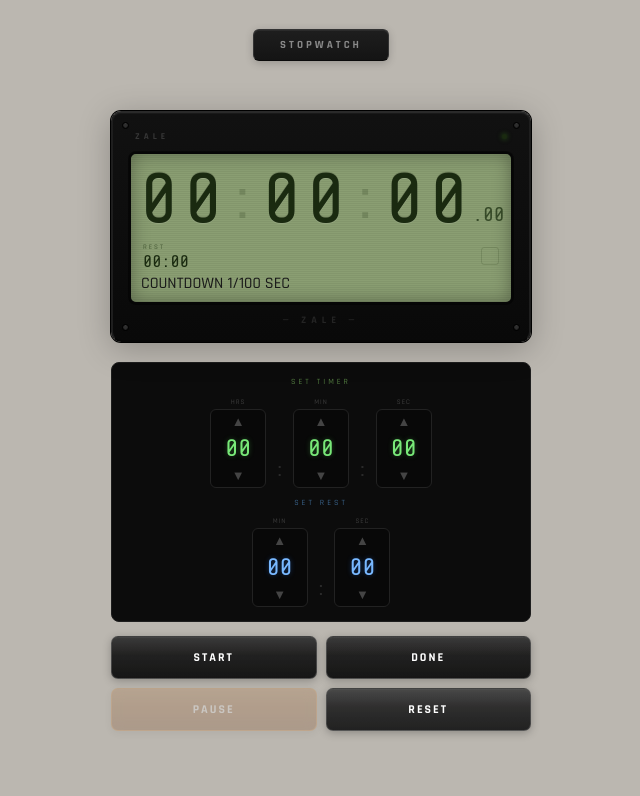
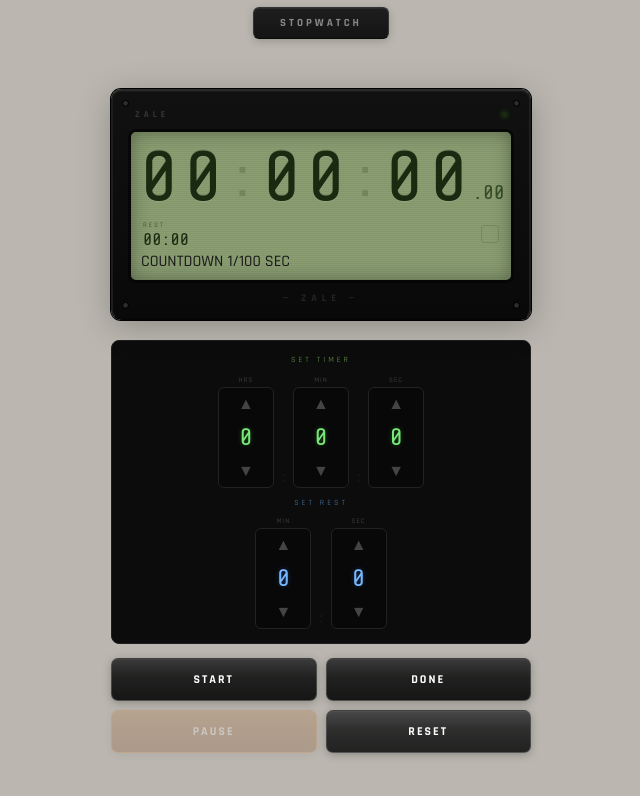
Before and after one commit to zlee30/boxing-timer, a plain HTML site: page index.html in a window 1280 px wide. Both pictures are taken after a click on the button "SET". Shown: the whole page, without its empty margins (319-959 px from the left). Drawn offline with nearby package versions, Linux system fonts and the light colour scheme.

Commit message:
Add files via upload

```diff
--- a/app.js
+++ b/app.js
@@ -58,6 +58,18 @@
   });
 }
 
+function clearOnFocus(el) {
+  el.value = '';
+}
+
+function clampVal(el, min, max) {
+  var v = parseInt(el.value);
+  if (isNaN(v) || el.value === '') v = 0;
+  if (v < min) v = min;
+  if (v > max) v = max;
+  el.value = v;
+}
+
 /* ── Mode switch ── */
 var currentMode = 'timer';
 
@@ -95,12 +107,14 @@
 var pmax = { ph: 23, pm: 59, ps: 59, rm: 59, rs: 59 };
 
 function adj(id, dir) {
-  var v  = pv[id] + dir;
+  var el = document.getElementById(id);
+  var v  = parseInt(el.value) || 0;
   var mx = pmax[id];
+  v += dir;
   if (v < 0)  v = mx;
   if (v > mx) v = 0;
-  pv[id] = v;
-  document.getElementById(id).textContent = pad(v);
+  pv[id]   = v;
+  el.value = v;
 }
 
 function tSetToggle() {
@@ -108,6 +122,7 @@
   setting = !setting;
   var pickerEl = document.getElementById('pickersEl');
   var setBtn   = document.getElementById('tSetBtn');
+
   if (setting) {
     pickerEl.classList.add('show');
     setBtn.textContent = 'DONE';
@@ -118,13 +133,20 @@
     var rs = Math.floor((rTotal % 60000)   / 1000);
     pv = { ph: h, pm: m, ps: s, rm: rm, rs: rs };
     ['ph','pm','ps','rm','rs'].forEach(function (id) {
-      document.getElementById(id).textContent = pad(pv[id]);
+      document.getElementById(id).value = pv[id];
     });
+
   } else {
+    /* ── THIS } WAS MISSING — it closes the else block ── */
     pickerEl.classList.remove('show');
     setBtn.textContent = 'SET';
-    tTotal = (pv.ph * 3600 + pv.pm * 60 + pv.ps) * 1000;
-    rTotal = (pv.rm * 60 + pv.rs) * 1000;
+    var ph = parseInt(document.getElementById('ph').value) || 0;
+    var pm = parseInt(document.getElementById('pm').value) || 0;
+    var ps = parseInt(document.getElementById('ps').value) || 0;
+    var rm2 = parseInt(document.getElementById('rm').value) || 0;
+    var rs2 = parseInt(document.getElementById('rs').value) || 0;
+    tTotal = (ph * 3600 + pm * 60 + ps) * 1000;
+    rTotal = (rm2 * 60 + rs2) * 1000;
     tRem   = tTotal;
     rRem   = rTotal;
     updateTimerDisplay(tTotal);
@@ -144,11 +166,11 @@
     isRest   = false;
     if (!tRem || tRem <= 0) tRem = tTotal;
 
-    startBtn.textContent = 'STOP';
+    startBtn.textContent   = 'STOP';
     startBtn.style.cssText = 'background:linear-gradient(180deg,rgba(160,20,20,0.95),rgba(120,10,10,0.98));border-color:rgba(220,40,40,0.7);color:#fff;';
-    prBtn.disabled       = false;
-    prBtn.textContent    = 'PAUSE';
-    prBtn.style.cssText  = 'background:linear-gradient(180deg,rgba(160,80,10,0.95),rgba(120,55,5,0.98));border-color:rgba(220,120,20,0.7);color:#fff;';
+    prBtn.disabled         = false;
+    prBtn.textContent      = 'PAUSE';
+    prBtn.style.cssText    = 'background:linear-gradient(180deg,rgba(160,80,10,0.95),rgba(120,55,5,0.98));border-color:rgba(220,120,20,0.7);color:#fff;';
 
     colonsOn();
     startBeep();
@@ -181,11 +203,11 @@
   } else {
     clearInterval(tIv);
     tRunning = false; tPaused = false; isRest = false;
-    startBtn.textContent = 'START';
+    startBtn.textContent   = 'START';
     startBtn.style.cssText = '';
-    prBtn.disabled       = true;
-    prBtn.textContent    = 'PAUSE';
-    prBtn.style.cssText  = 'background:linear-gradient(180deg,rgba(160,80,10,0.95),rgba(120,55,5,0.98));border-color:rgba(220,120,20,0.7);color:#fff;';
+    prBtn.disabled         = true;
+    prBtn.textContent      = 'PAUSE';
+    prBtn.style.cssText    = 'background:linear-gradient(180deg,rgba(160,80,10,0.95),rgba(120,55,5,0.98));border-color:rgba(220,120,20,0.7);color:#fff;';
     tRem = tTotal; rRem = rTotal;
     updateTimerDisplay(tTotal);
     updateRestDisplay(rTotal);
@@ -201,7 +223,6 @@
   var prBtn = document.getElementById('tPRBtn');
   if (tPaused) {
     prBtn.textContent   = 'RESUME';
-    /* ── force green with inline style so nothing can override it ── */
     prBtn.style.cssText = 'background:linear-gradient(180deg,rgba(80,100,60,0.95),rgba(55,75,35,0.98));border-color:rgba(138,158,114,0.6);color:#fff;';
     ['tC1','tC2'].forEach(function (id) {
       var el = document.getElementById(id);
@@ -211,7 +232,6 @@
     beep(440, 0.08, 0.25);
   } else {
     prBtn.textContent   = 'PAUSE';
-    /* ── back to orange ── */
     prBtn.style.cssText = 'background:linear-gradient(180deg,rgba(160,80,10,0.95),rgba(120,55,5,0.98));border-color:rgba(220,120,20,0.7);color:#fff;';
     ['tC1','tC2'].forEach(function (id) {
       var el = document.getElementById(id);
@@ -222,7 +242,6 @@
   }
 }
 
-/* ── TIMER RESET ── */
 function tReset() {
   if (tIv) clearInterval(tIv);
   tRunning = false; tPaused = false; isRest = false;
@@ -304,10 +323,10 @@
   var lapBtn   = document.getElementById('swLapBtn');
   var colon    = document.getElementById('swCol');
   if (!swRunning) {
-    swRunning = true;
+    swRunning              = true;
     startBtn.textContent   = 'STOP';
     startBtn.style.cssText = 'background:linear-gradient(180deg,rgba(160,20,20,0.95),rgba(120,10,10,0.98));border-color:rgba(220,40,40,0.7);color:#fff;';
-    lapBtn.disabled = false;
+    lapBtn.disabled        = false;
     colon.classList.remove('off');
     startBeep();
     var last = performance.now();
@@ -318,11 +337,11 @@
       updateSwDisplay(swElapsed);
     }, 16);
   } else {
-    swRunning = false;
+    swRunning              = false;
     clearInterval(swIv);
     startBtn.textContent   = 'START';
     startBtn.style.cssText = '';
-    lapBtn.disabled = true;
+    lapBtn.disabled        = true;
     colon.classList.add('off');
     beep(440, 0.1, 0.25);
   }
@@ -337,7 +356,6 @@
   renderLaps();
 }
 
-/* ── STOPWATCH RESET ── */
 function swReset() {
   if (swIv) clearInterval(swIv);
   swRunning  = false;
@@ -351,7 +369,7 @@
   lapBtn.disabled        = true;
   document.getElementById('swCol').classList.add('off');
   document.getElementById('lapsWrap').style.display = 'none';
-  document.getElementById('lapsList').innerHTML = '';
+  document.getElementById('lapsList').innerHTML     = '';
   updateSwDisplay(0);
   beep(440, 0.1, 0.2);
 }
--- a/index.html
+++ b/index.html
@@ -80,7 +80,7 @@
       <div class="pick-lbl">Hrs</div>
       <div class="picker">
         <button class="pu" onclick="adj('ph', 1)">▲</button>
-            <div class="pv" id="ph">00</div>
+        <input class="pv" id="ph" type="number" min="0" max="23" value="0" inputmode="numeric" pattern="[0-9]*" onfocus="clearOnFocus(this)" onblur="clampVal(this,0,23)">
         <button class="pd" onclick="adj('ph', -1)">▼</button>
       </div>
     </div>
@@ -89,7 +89,7 @@
       <div class="pick-lbl">Min</div>
       <div class="picker">
         <button class="pu" onclick="adj('pm', 1)">▲</button>
-            <div class="pv" id="pm">00</div>
+        <input class="pv" id="pm" type="number" min="0" max="59" value="0" inputmode="numeric" pattern="[0-9]*" onfocus="clearOnFocus(this)" onblur="clampVal(this,0,59)">
         <button class="pd" onclick="adj('pm', -1)">▼</button>
       </div>
     </div>
@@ -98,7 +98,7 @@
       <div class="pick-lbl">Sec</div>
       <div class="picker">
         <button class="pu" onclick="adj('ps', 1)">▲</button>
-            <div class="pv" id="ps">00</div>
+        <input class="pv" id="ps" type="number" min="0" max="59" value="0" inputmode="numeric" pattern="[0-9]*" onfocus="clearOnFocus(this)" onblur="clampVal(this,0,59)">
         <button class="pd" onclick="adj('ps', -1)">▼</button>
       </div>
     </div>
@@ -110,7 +110,7 @@
       <div class="pick-lbl">Min</div>
       <div class="picker">
         <button class="pu" onclick="adj('rm', 1)">▲</button>
-            <div class="pv bl" id="rm">00</div>
+        <input class="pv bl" id="rm" type="number" min="0" max="59" value="0" inputmode="numeric" pattern="[0-9]*" onfocus="clearOnFocus(this)" onblur="clampVal(this,0,59)">
         <button class="pd" onclick="adj('rm', -1)">▼</button>
       </div>
     </div>
@@ -119,13 +119,12 @@
       <div class="pick-lbl">Sec</div>
       <div class="picker">
         <button class="pu" onclick="adj('rs', 1)">▲</button>
-            <div class="pv bl" id="rs">00</div>
+        <input class="pv bl" id="rs" type="number" min="0" max="59" value="0" inputmode="numeric" pattern="[0-9]*" onfocus="clearOnFocus(this)" onblur="clampVal(this,0,59)">
         <button class="pd" onclick="adj('rs', -1)">▼</button>
       </div>
     </div>
   </div>
-    </div><!-- end pickers -->
-
+</div>
     <!-- Timer buttons -->
 <div class="btn-row-2">
   <button class="gb gs" id="tStartBtn" onclick="tStartStop()">START</button>
--- a/style.css
+++ b/style.css
@@ -310,9 +310,9 @@
   background: none;
   border: none;
   width: 100%;
-  padding: 5px;
+  padding: 8px;
   color: #444;
-  font-size: 13px;
+  font-size: 16px;
   cursor: pointer;
   line-height: 1;
   transition: all 0.13s;
@@ -326,19 +326,22 @@
   font-size: 24px;
   color: #78e878;
   text-shadow: 0 0 5px rgba(80,200,80,0.35);
-  padding: 2px 0;
+  padding: 4px 0;
   text-align: center;
-  min-width: 2ch;
+  width: 100%;
+  background: none;
+  border: none;
+  outline: none;
+  -moz-appearance: textfield;
+}
+/* hide browser spin arrows */
+.pv::-webkit-inner-spin-button,
+.pv::-webkit-outer-spin-button {
+  -webkit-appearance: none;
 }
 .pv.bl {
   color: #78b8ff;
   text-shadow: 0 0 5px rgba(50,130,255,0.35);
-}
-.psep {
-  font-family: 'Share Tech Mono', monospace;
-  font-size: 20px;
-  color: #2a2a2a;
-  margin-bottom: 7px;
 }
 
 
```
Lines whose indentation alone changed are shown as unchanged.
